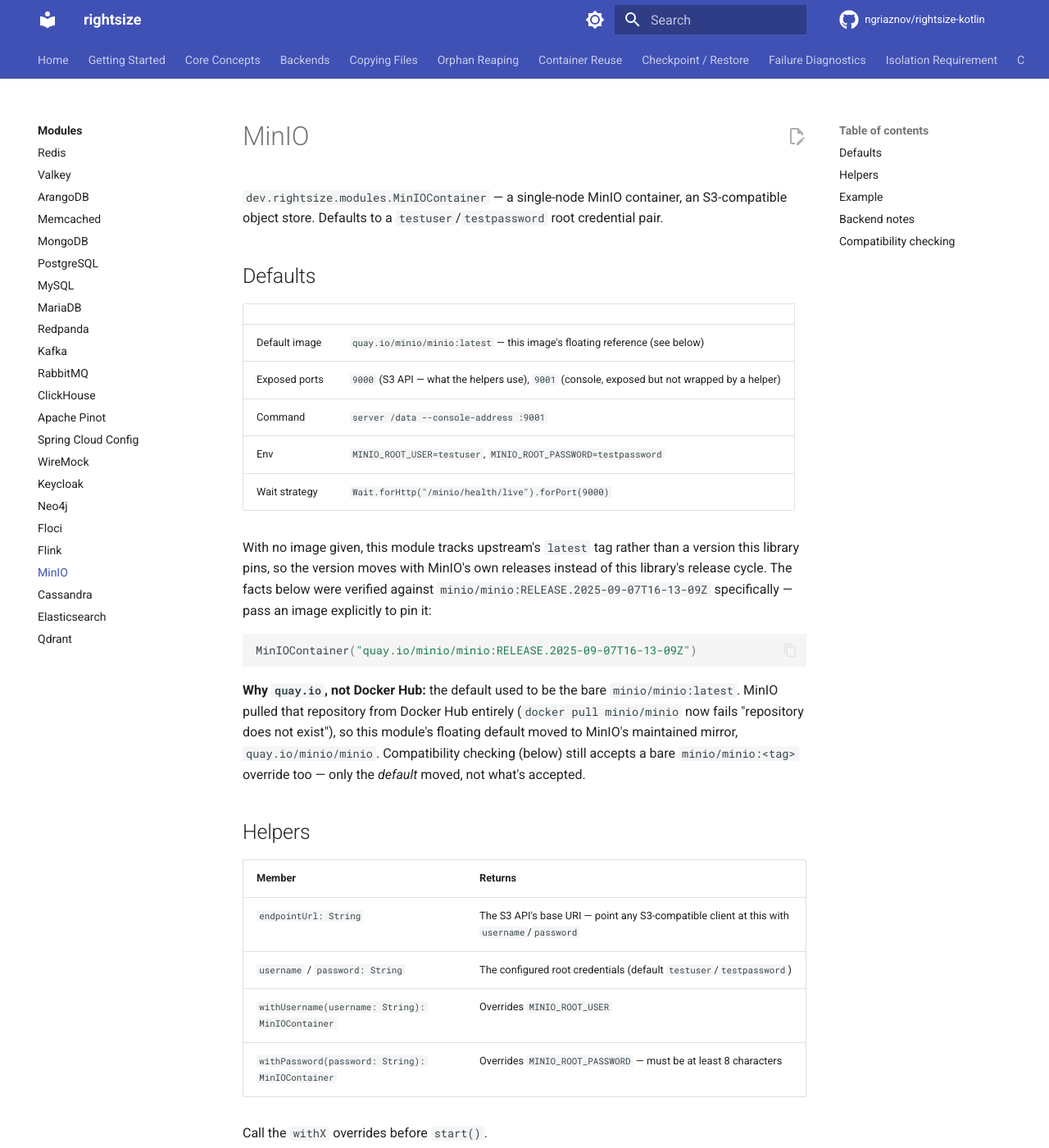
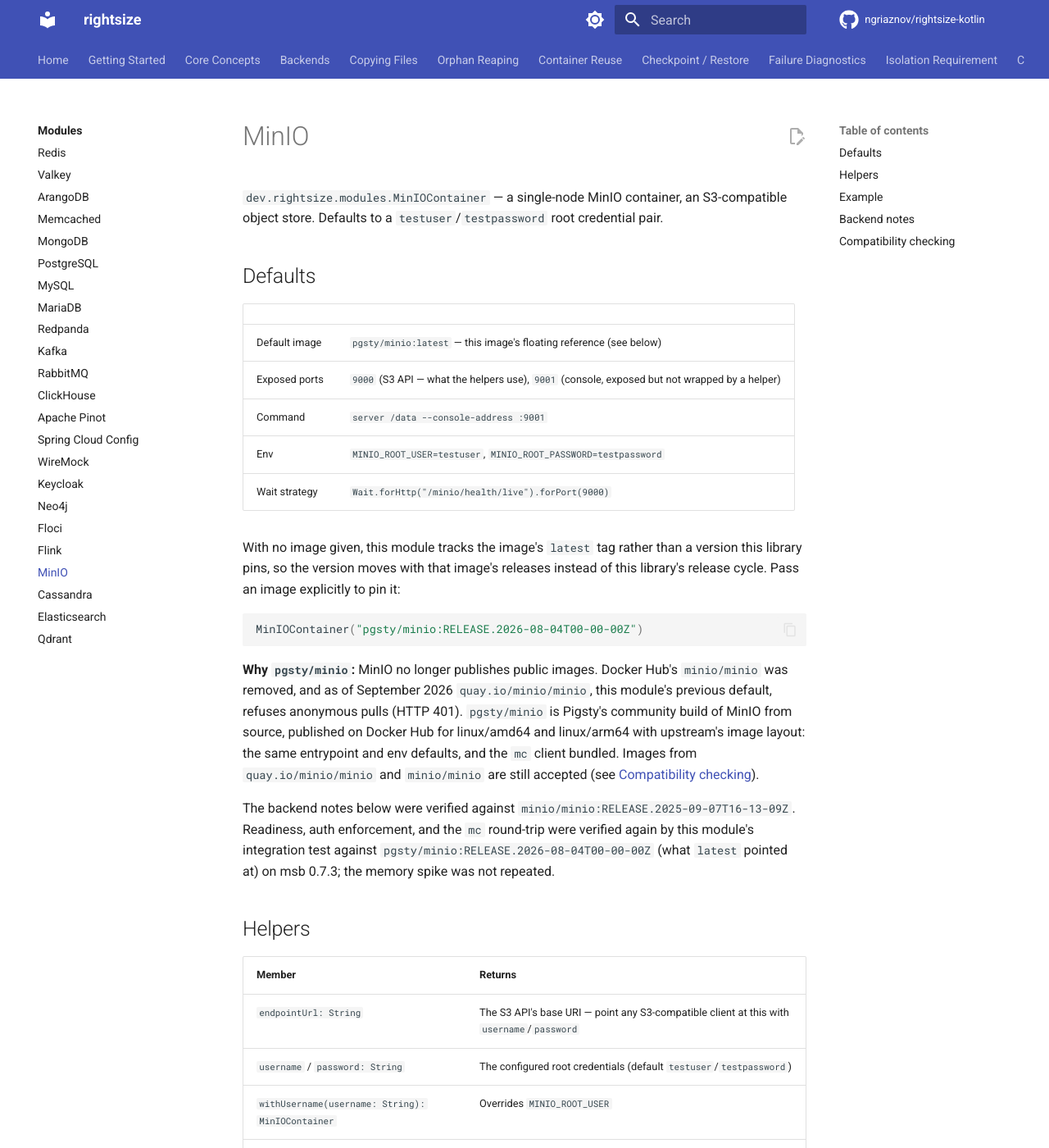
Before and after one commit to ngriaznov/rightsize-kotlin, an MkDocs documentation site: the page built from docs/modules/minio.md, in a window 1280 px wide and 1400 px high. Shown: the whole window at 82% size. Built offline with MkDocs 1.6.1 and Material for MkDocs 9.7.7, drawn with Linux system fonts in a browser that asks for light colours; comment, search, counter and statistics services are not loaded; some of the changed text lies outside the part shown.

Commit message:
Move the MinIO default image to pgsty/minio
MinIO no longer publishes public images: quay.io/minio/minio, the previous default, now refuses anonymous pulls (HTTP 401), after Docker Hub's minio/minio was removed earlier. pgsty/minio is Pigsty's community build of MinIO from source with upstream's image layout. minio/minio and quay.io/minio/minio images are still accepted, and pgsty/minio is accepted without a substitute declaration.

````diff
--- a/docs/modules/minio.md
+++ b/docs/modules/minio.md
@@ -8,27 +8,32 @@ credential pair.
 
 | | |
 |---|---|
-| Default image | `quay.io/minio/minio:latest` — this image's floating reference (see below) |
+| Default image | `pgsty/minio:latest` — this image's floating reference (see below) |
 | Exposed ports | `9000` (S3 API — what the helpers use), `9001` (console, exposed but not wrapped by a helper) |
 | Command | `server /data --console-address :9001` |
 | Env | `MINIO_ROOT_USER=testuser`, `MINIO_ROOT_PASSWORD=testpassword` |
 | Wait strategy | `Wait.forHttp("/minio/health/live").forPort(9000)` |
 
-With no image given, this module tracks upstream's `latest` tag rather than a version
-this library pins, so the version moves with MinIO's own releases instead of this
-library's release cycle. The facts below were verified against
-`minio/minio:RELEASE.2025-09-07T16-13-09Z` specifically — pass an image explicitly to
-pin it:
+With no image given, this module tracks the image's `latest` tag rather than a version
+this library pins, so the version moves with that image's releases instead of this
+library's release cycle. Pass an image explicitly to pin it:
 
 ```kotlin
-MinIOContainer("quay.io/minio/minio:RELEASE.2025-09-07T16-13-09Z")
+MinIOContainer("pgsty/minio:RELEASE.2026-08-04T00-00-00Z")
 ```
 
-**Why `quay.io`, not Docker Hub:** the default used to be the bare `minio/minio:latest`.
-MinIO pulled that repository from Docker Hub entirely (`docker pull minio/minio` now
-fails "repository does not exist"), so this module's floating default moved to MinIO's
-maintained mirror, `quay.io/minio/minio`. Compatibility checking (below) still accepts
-a bare `minio/minio:<tag>` override too — only the *default* moved, not what's accepted.
+**Why `pgsty/minio`:** MinIO no longer publishes public images. Docker Hub's
+`minio/minio` was removed, and as of September 2026 `quay.io/minio/minio`, this
+module's previous default, refuses anonymous pulls (HTTP 401). `pgsty/minio` is
+Pigsty's community build of MinIO from source, published on Docker Hub for
+linux/amd64 and linux/arm64 with upstream's image layout: the same entrypoint and env
+defaults, and the `mc` client bundled. Images from `quay.io/minio/minio` and
+`minio/minio` are still accepted (see [Compatibility checking](#compatibility-checking)).
+
+The backend notes below were verified against `minio/minio:RELEASE.2025-09-07T16-13-09Z`.
+Readiness, auth enforcement, and the `mc` round-trip were verified again by this
+module's integration test against `pgsty/minio:RELEASE.2026-08-04T00-00-00Z` (what
+`latest` pointed at) on msb 0.7.3; the memory spike was not repeated.
 
 ## Helpers
 
@@ -123,9 +128,11 @@ mismatched image fails fast with a typed `IncompatibleImageException` naming bot
 repositories, rather than degrading into a bare wait-strategy timeout. The check is
 registry-agnostic (the registry host, e.g. `quay.io`, is stripped before comparing), so
 both `quay.io/minio/minio:<tag>` and a bare `minio/minio:<tag>` are accepted
-identically — only a genuinely different repository is rejected. To use a
-differently-named image on purpose (a private mirror, a hardened rebuild), wrap it
-with the escape hatch:
+identically. `pgsty/minio` (any tag or digest) is accepted too, with no
+`asCompatibleSubstituteFor` call needed: it is this module's own default, so the module
+declares it a substitute for `minio/minio` itself. Only a genuinely different
+repository is rejected. To use a differently-named image on purpose (a
+private mirror, a hardened rebuild), wrap it with the escape hatch:
 
 ```kotlin
 MinIOContainer(
````
Also changed, not shown: other parts of docs/modules/minio.md (+1 -1 lines), CHANGELOG.md (+10 -0 lines), docs/modules/index.md (+1 -1 lines), 2 other files.
